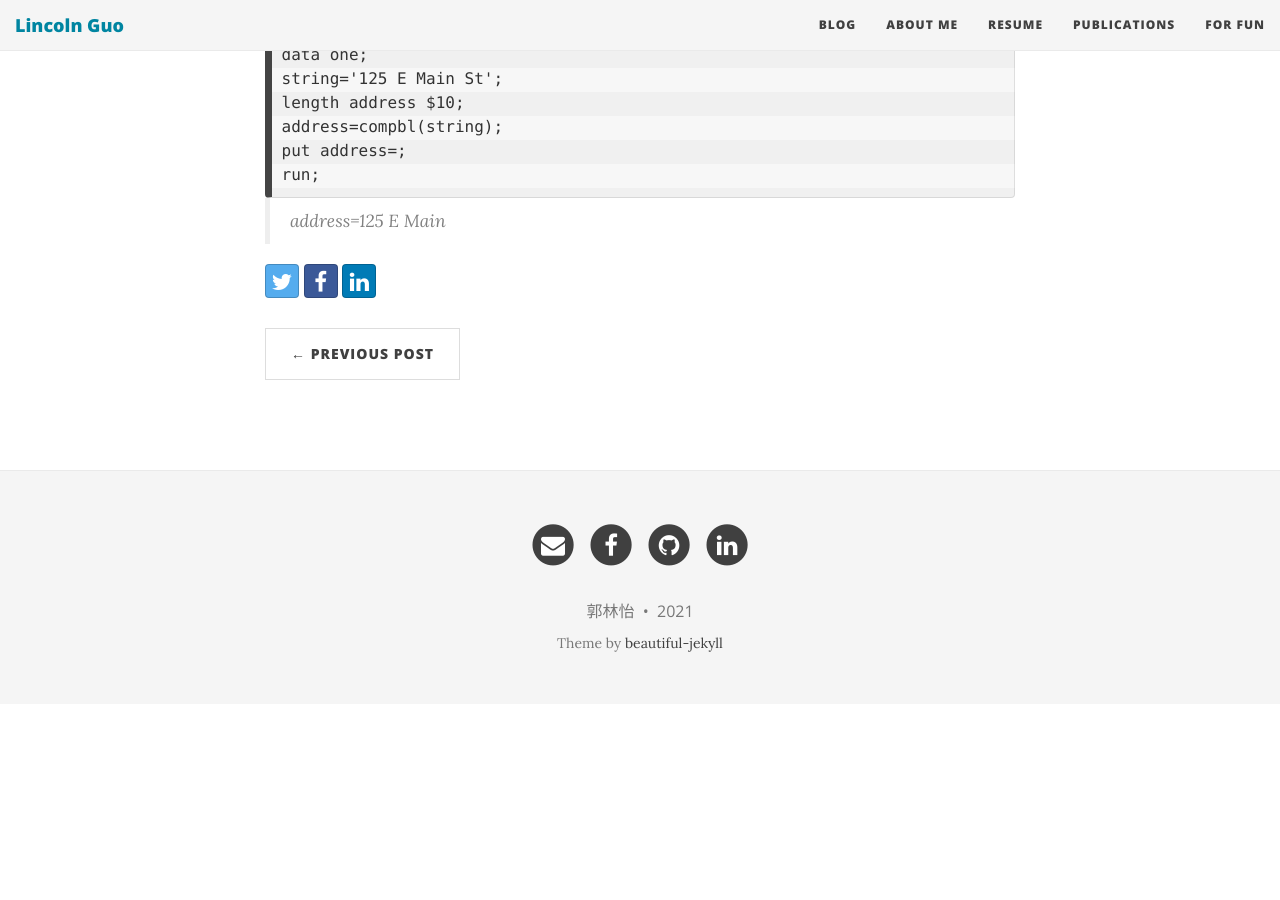
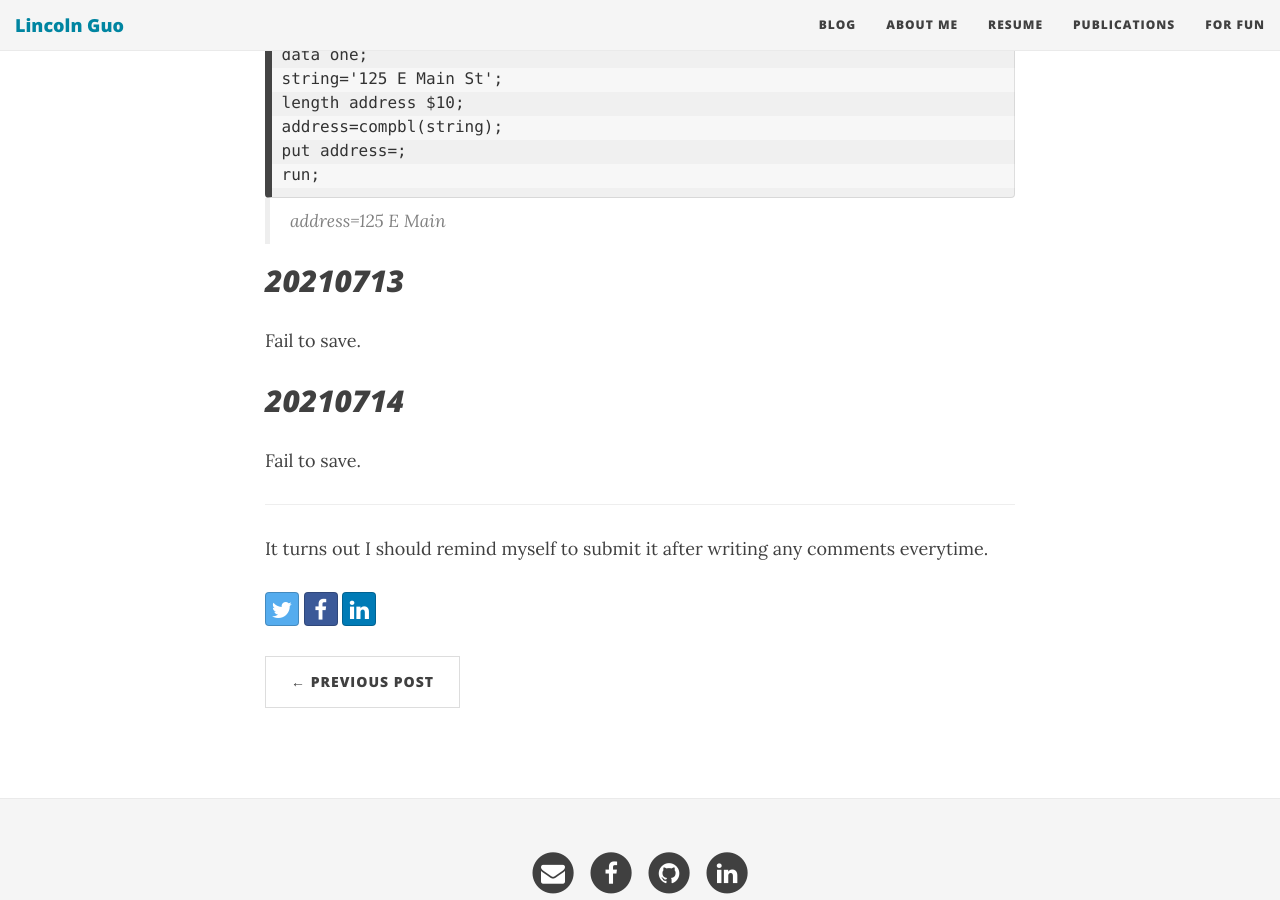
Before and after one commit to LinyiGuo96/LinyiGuo96.github.io, a Jekyll site: the page built from _posts/2021-06-16-SAS-Study-Notes-II.md, in a window 1280 px wide and 900 px high, scrolled down 11011 px. Built offline with Jekyll 4.4.1, drawn with Linux system fonts in a browser that asks for light colours; nearby versions of some CDN libraries; comment, search, counter and statistics services are not loaded; before the commit the page ends 11715 px from its top, so only the background shows below that.

Commit message:
Update 2021-06-16-SAS-Study-Notes-II.md

````diff
--- a/_posts/2021-06-16-SAS-Study-Notes-II.md
+++ b/_posts/2021-06-16-SAS-Study-Notes-II.md
@@ -322,3 +322,15 @@ put address=;
 run;
 ```
 > address=125 E Main
+
+## _20210713_
+
+Fail to save.
+
+## _20210714_
+
+Fail to save.
+
+------
+
+It turns out I should remind myself to submit it after writing any comments everytime.
````
